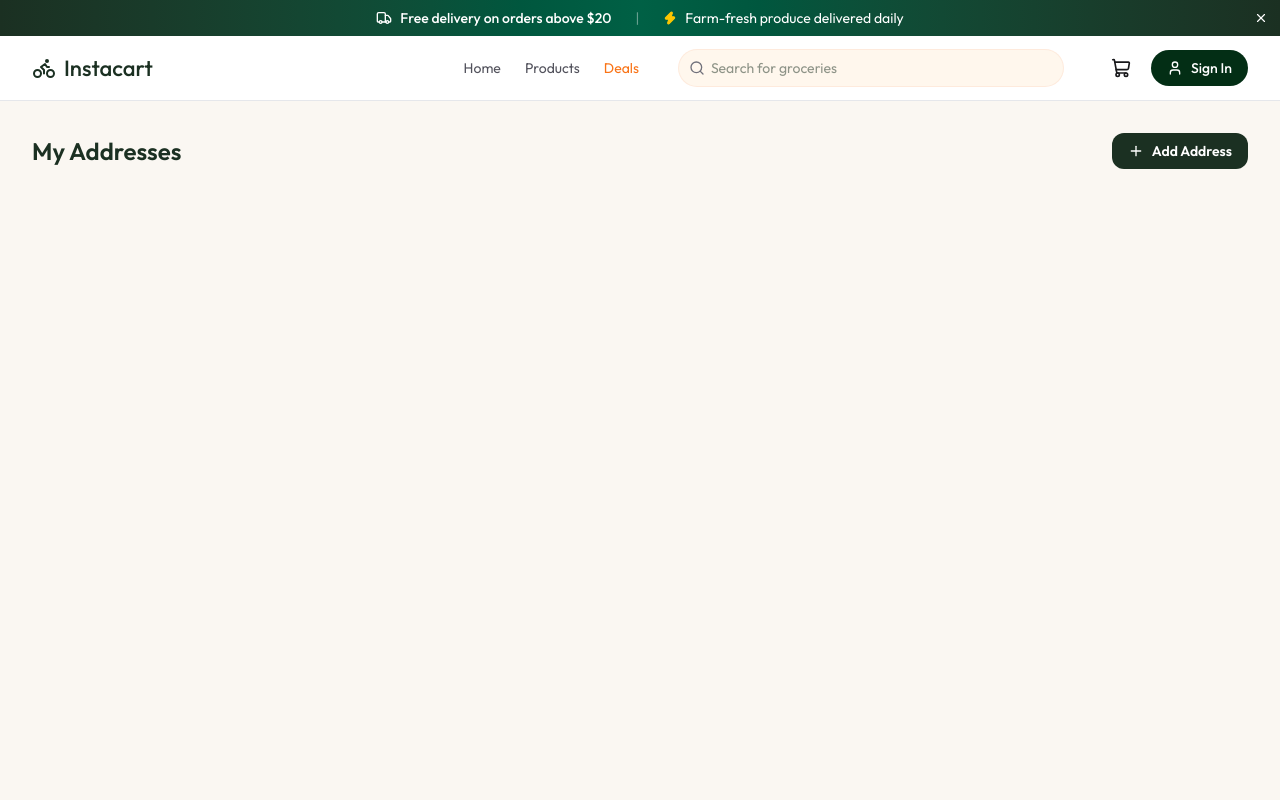
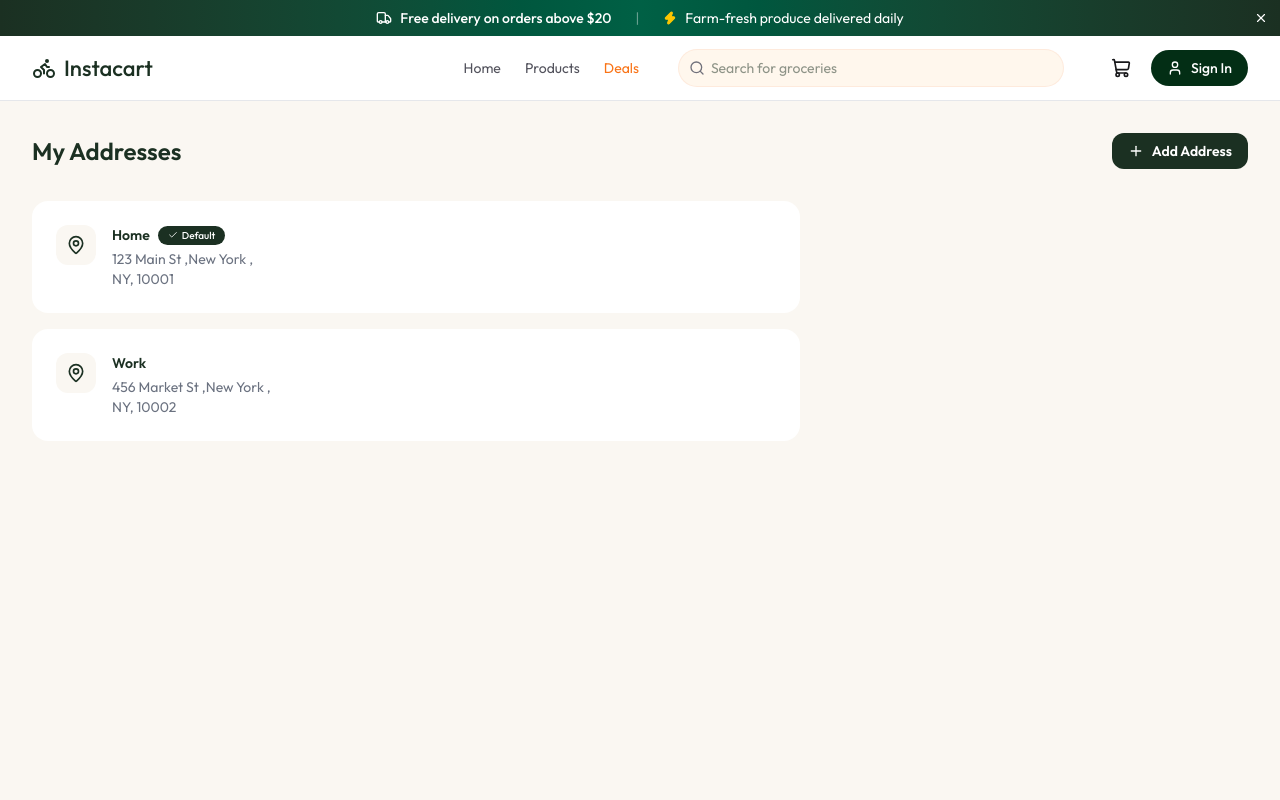
Before and after one commit to Jisap/Grocery-Delivery-App-with-Live-Order-Tracking-Full-Stack-Project-, a React (Vite) app: page /addresses in a window 1280 px wide. Shown: the top 800 px of the page. Built offline with nearby package versions, Linux system fonts and the light colour scheme.

Commit message:
feat: implement AddressCard component and Addresses management page

```diff
--- /dev/null
+++ b/src/components/AddressCard.tsx
@@ -0,0 +1,50 @@
+import { CheckIcon, MapPinIcon } from "lucide-react";
+import type { Address } from "../types";
+
+interface AddressCardProps {
+    addr: Address;
+    onEditHandler: (addr: Address) => void;
+    setAddresses: (addresses: Address[]) => void;
+}
+
+
+const AddressCard = ({ addr, onEditHandler, setAddresses }: AddressCardProps) => {
+
+    const handleDelete = async (id: string) => {
+        console.log(id);
+    }
+
+    return (
+        <div key={addr._id} className="max-w-3xl bg-white rounded-2xl p-6 flex items-start justify-between">
+            {/* Left */}
+            <div className="flex gap-4">
+                <div className="size-10 rounded-xl bg-app-cream flex-center shrink-0">
+                    <MapPinIcon className="size-5 text-app-green" />
+                </div>
+
+                <div>
+                    <div className="flex items-center gap-2 mb-1">
+                        <p className="text-sm font-semibold text-app-green">
+                            {addr.label}
+                        </p>
+                        {addr.isDefault && (
+                            <span className="flex-center gap-1 px-2.5 py-0.5 text-[10px] font-medium bg-app-green text-white rounded-full">
+                                <CheckIcon className="size-2.5" />
+                                Default
+                            </span>
+                        )}
+                    </div>
+                    <p className="text-sm text-app-text-light">
+                        {addr.address},{addr.city}, <br /> {addr.state}, {addr.zip}
+                    </p>
+                </div>
+            </div>
+
+            {/* Right - actions Buttons */}
+
+
+        </div>
+    )
+}
+
+export default AddressCard
--- a/src/pages/Adressess.tsx
+++ b/src/pages/Adressess.tsx
@@ -1,7 +1,9 @@
 import React, { useEffect, useState } from 'react'
 import type { Address } from '../types'
 import { dummyAddressData } from '../assets/assets';
-import { PlusIcon } from 'lucide-react';
+import { MapPinIcon, PlusIcon } from 'lucide-react';
+import Loading from '../components/Loading';
+import AddressCard from '../components/AddressCard';
 
 const Adressess = () => {
 
@@ -67,6 +69,33 @@
             <PlusIcon className='size-4' /> Add Address
           </button>
         </div>
+
+        {/* Form Modal */}
+
+
+        {/* Addresses List */}
+
+
+        {loading ? (
+          <Loading />
+        ) : addresses.length === 0 ? (
+          <div className='text-center py-16'>
+            <MapPinIcon className='size-16 text-app-border mx-auto mb-4' />
+            <h2 className='text-lg font-semibold text-app-green mb-2'>No addresses saved</h2>
+            <p className='text-sm text-app-text-light'>Add an address for faster checkout</p>
+          </div>
+        ) : (
+          <div className='space-y-4'>
+            {addresses.map((add) => (
+              <AddressCard
+                key={add._id}
+                addr={add}
+                onEditHandler={onEditHandler}
+                setAddresses={setAddressed}
+              />
+            ))}
+          </div>
+        )}
       </div>
     </div>
   )
```
